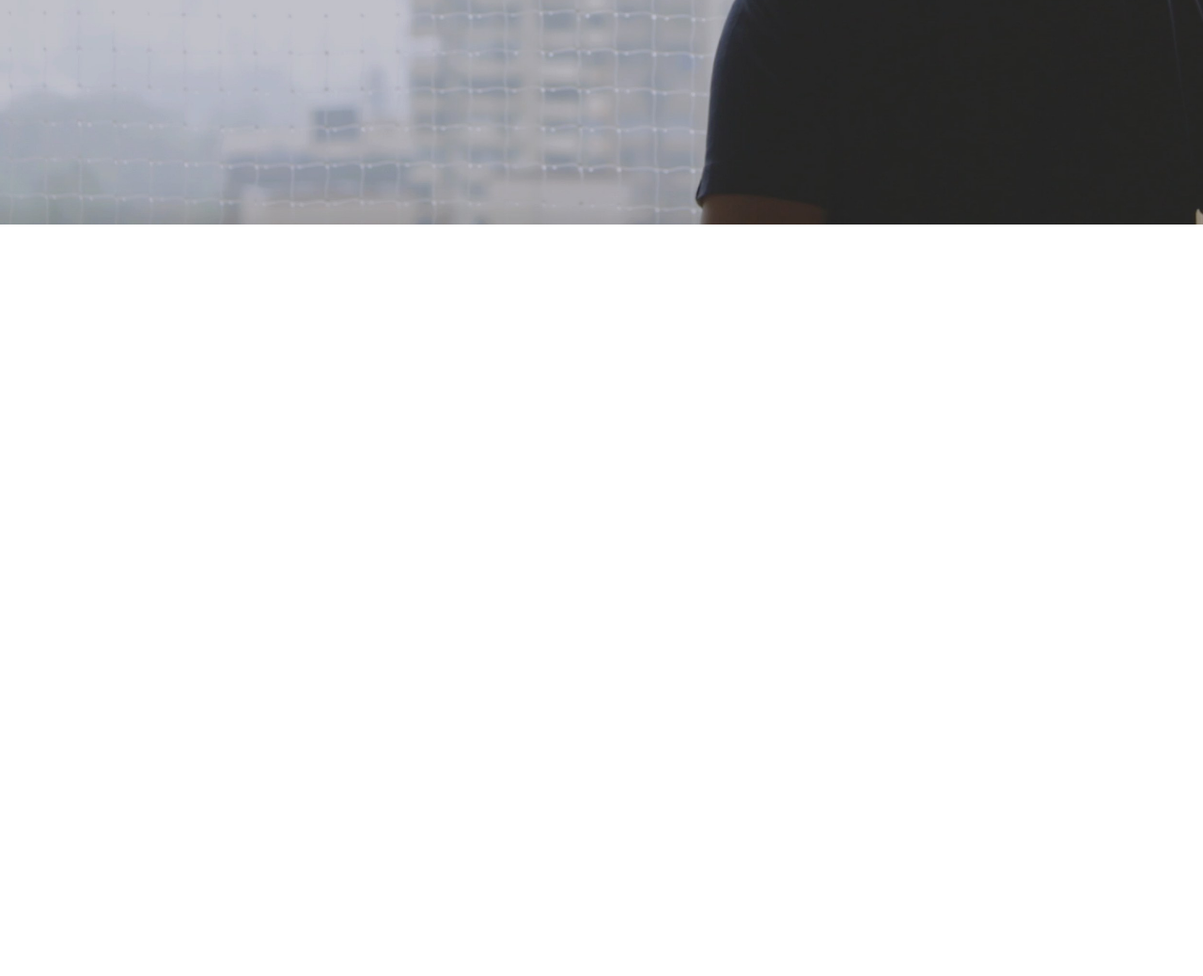
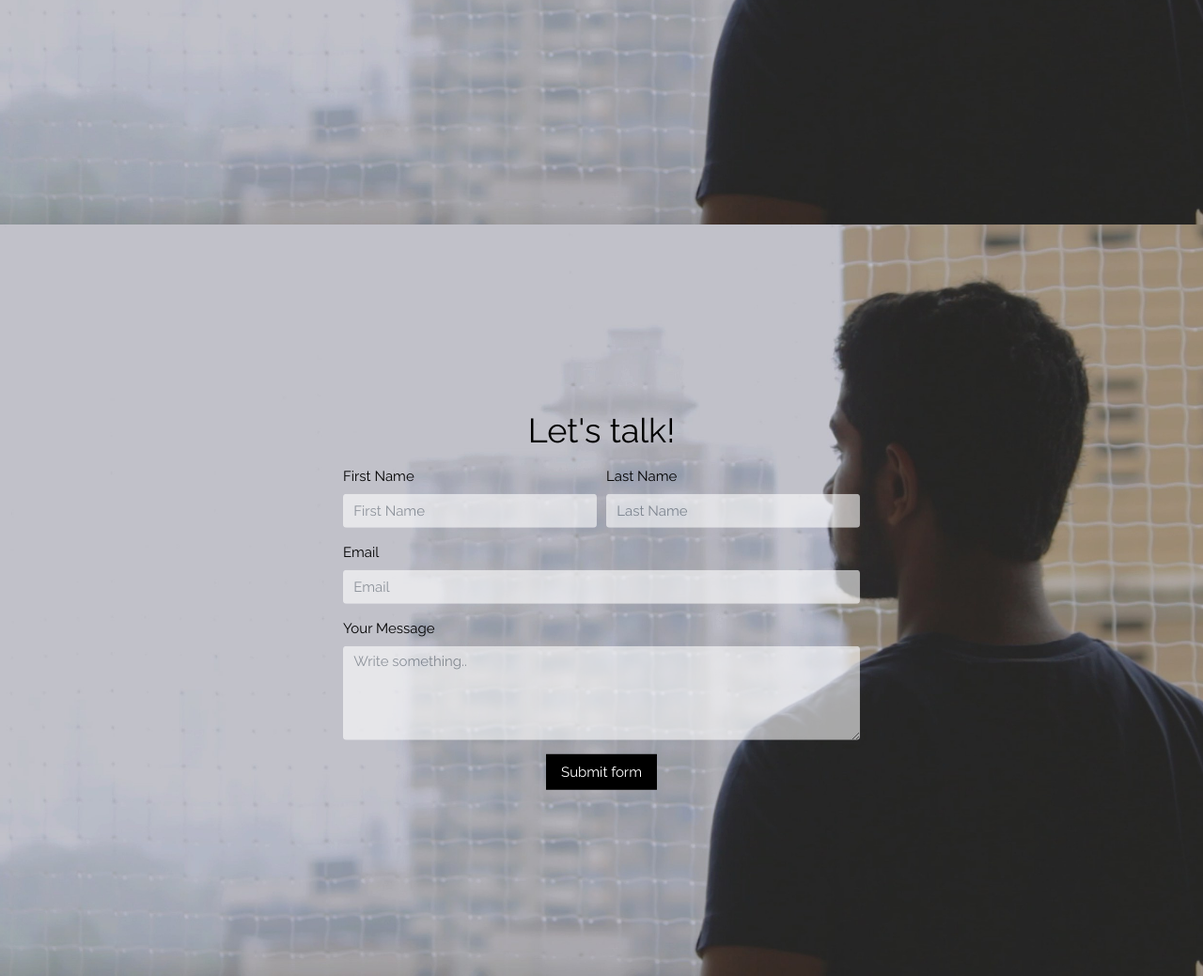
Before and after one commit to nandanv2702/nandanv2702.github.io, a plain HTML site: page index.html in a window 1280 px wide. Shown: the part 1361-2400 px from the top of the page at 94% size. Before the commit the page ends 1600 px from the top, so only its background shows below. Drawn offline with nearby package versions, Linux system fonts and the light colour scheme.

Commit message:
finished website v1

```diff
--- a/css/styles.css
+++ b/css/styles.css
@@ -24,8 +24,8 @@ html {
 
 @media (max-width: 480px) {
   .bgimg {
-    background-color: #E0E0E0;
-    background-image: linear-gradient(315deg, #00d2ff 80%, #1ab7ea 50%);
+    background-color: #1ab7ea;
+    /* background-image: linear-gradient(315deg, #00d2ff 80%, #1ab7ea 50%); */
     /* background-image: url('../image/profile-phone.jpg'); */
     min-height: 100%;
     background-position: center;
--- a/index.html
+++ b/index.html
@@ -57,7 +57,42 @@
       <h1 class="w3-xxlarge w3-animate-right w3-center">Hey, I'm Nandan! <br /> I'm interested in</h1>
       <p class="w3-center w3-animate-right"><a href="./webdev.html" class="w3-button w3-black w3-large w3-margin-top w3-opacity">Web Development</a></p>
       <p class="w3-center w3-animate-left"><a href="./film.html" class="w3-button w3-black w3-large w3-margin-top w3-opacity">Filmmaking</a></p>
-          <p class="w3-center w3-animate-left"><a href="./academia.html" class="w3-button w3-black w3-large w3-margin-top w3-opacity">Academia</a></p>
+      <p class="w3-center w3-animate-left"><a href="./academia.html" class="w3-button w3-black w3-large w3-margin-top w3-opacity">Academia</a></p>
+    </div>
+  </div>
+  <div class="bgimg w3-display-container w3-text-black" id="contact">
+    <div class="w3-display-middle">
+      <div class="w3-container w3-center">
+        <h1 class="w3-xxlarge w3-animate-right w3-center w3-margin-bottom">Let's talk!</h1>
+        <form>
+          <div class="form-row">
+            <div class="form-group col-lg">
+              <label for="firstName">First Name</label>
+              <input type="text" class="form-control w3-white w3-opacity" id="firstName" placeholder="First Name" style="border:none;" required=True>
+            </div>
+            <div class="form-group col-lg">
+              <label for="lastName">Last Name</label>
+              <input type="text" class="form-control w3-white w3-opacity" id="lastName" placeholder="Last Name" style="border:none;">
+            </div>
+          </div>
+          <div class="form-row">
+            <div class="form-group col-lg">
+              <label for="inputEmail">Email</label>
+              <input type="email" class="form-control w3-white w3-opacity" id="inputEmail" placeholder="Email" style="border:none;" required=True>
+            </div>
+          </div>
+          <div class="form-row">
+            <div class="form-group col-lg">
+              <label for="message">Your Message</label>
+              <textarea class="form-control w3-white w3-opacity" id="message" name="message" placeholder="Write something.." style="border:none; height: 100px;" required=True></textarea>
+            </div>
+          </div>
+          <button class="w3-btn w3-black" type="submit" style="align-items: left;">Submit form</button>
+          <div class="row">
+
+          </div>
+        </form>
+      </div>
     </div>
   </div>
   <script>
```
Also changed, not shown: film.html (+6 -5 lines), webdev.html (+6 -1 lines).
